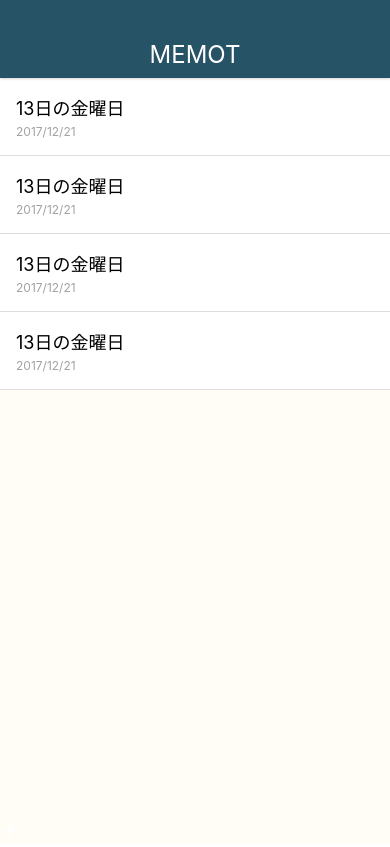
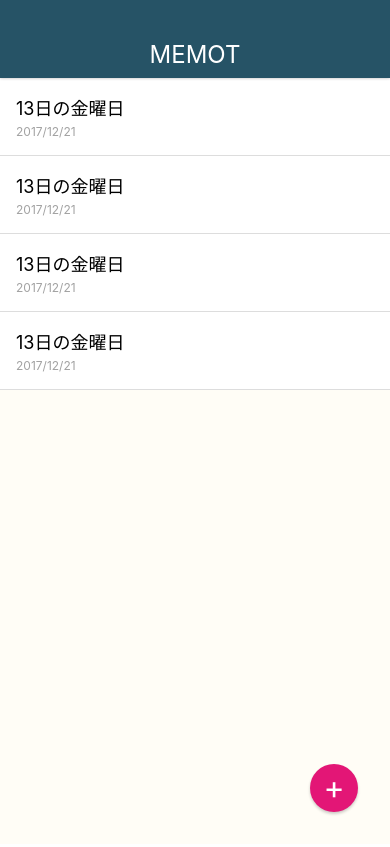
Before and after one commit to tomoki-inoue1221/MemoApp, a React Native app: screen / in a window 390 px wide. Built offline with nearby package versions, Linux system fonts and the light colour scheme.

Commit message:
MemoDetailScreenを作成

```diff
--- a/App.js
+++ b/App.js
@@ -3,6 +3,7 @@
 
 import AppBar from './src/components/AppBar';
 import MemoListScreen from './src/screens/MemoListScreen';
+import MemoDetailScreen from './src/screens/MemoDetailScreen';
 
 export default class App extends React.Component {
   render() {
@@ -10,6 +11,7 @@
       <View style={styles.container}>
         <AppBar />
         <MemoListScreen />
+        {/* <MemoDetailScreen /> */}
       </View>
     );
   }
--- a/src/elements/CircleButton.js
+++ b/src/elements/CircleButton.js
@@ -3,9 +3,19 @@
 
 class CircleButton extends React.Component {
   render() {
+    const { style, color } = this.props;
+
+    let bgColor = '#E31676';
+    let textColor = '#fff';
+
+    if (color === 'white') {
+      bgColor = '#fff';
+      textColor = '#E31676';
+    }
+
     return (
-      <View style={styles.circleAddButton}>
-        <Text style={styles.circleButtonTitle}>
+      <View style={[styles.circleButton, style, { backgroundColor: bgColor }]}>
+        <Text style={[styles.circleButtonTitle, { color: textColor }]}>
           {this.props.children}
         </Text>
       </View>
@@ -20,7 +30,6 @@
     bottom: 32,
     width: 48,
     height: 48,
-    backgroundColor: '#E31676',
     borderRadius: 24,
     justifyContent: 'center',
     alignItems: 'center',
@@ -32,7 +41,6 @@
   circleButtonTitle: {
     fontSize: 32,
     lineHeight: 32,
-    color: '#fff',
   },
 });
 
--- /dev/null
+++ b/src/screens/MemoDetailScreen.js
@@ -0,0 +1,61 @@
+import React from 'react';
+import { StyleSheet, View, Text } from 'react-native';
+
+import CircleButton from '../elements/CircleButton';
+
+class MemoDetailScreen extends React.Component {
+  render() {
+    return (
+      <View style={styles.container}>
+        <View style={styles.memoHeader}>
+          <View>
+            <Text style={styles.memoHeaderTitle}>講座のアイデア</Text>
+            <Text style={styles.memoHeaderDate}>2017/12/21</Text>
+          </View>
+        </View>
+
+        <View style={styles.memoContent}>
+          <Text>
+            講座のアイデアです。
+          </Text>
+        </View>
+
+        <CircleButton color="white" style={styles.editButton}>+</CircleButton>
+      </View>
+    );
+  }
+}
+
+const styles = StyleSheet.create({
+  container: {
+    flex: 1,
+    width: '100%',
+  },
+  memoHeader: {
+    height: 100,
+    backgroundColor: '#17313C',
+    justifyContent: 'center',
+    padding: 10,
+  },
+  memoHeaderTitle: {
+    fontSize: 20,
+    fontWeight: 'bold',
+    color: '#fff',
+    marginBottom: 4,
+  },
+  memoHeaderDate: {
+    fontSize: 12,
+    color: '#fff',
+  },
+  memoContent: {
+    paddingTop: 30,
+    paddingHorizontal: 20,
+    backgroundColor: '#fff',
+    flex: 1,
+  },
+  editButton: {
+    top: 70,
+  },
+});
+
+export default MemoDetailScreen;
```
